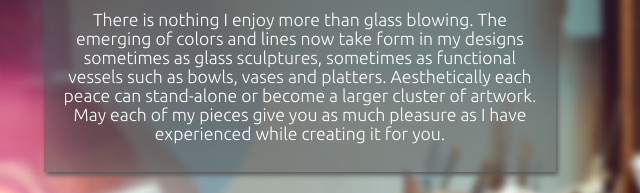
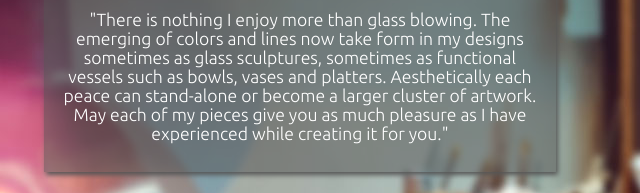
Before and after one commit to jaberibnemahboob/artisan, a plain HTML site: page index.html in a window 1280 px wide. Shown: the part 312-505 px from the top of the page, 640-1280 px from the left. Drawn offline with Linux system fonts and the light colour scheme.

Commit message:
Some of the css

```diff
--- a/index.html
+++ b/index.html
@@ -92,7 +92,7 @@
                     <div class="content">
                         <div class="box">
                             <h1 class="invert">Christian Edwards</h1>
-                            <p class="invert">There is nothing I enjoy more than glass blowing. The emerging of colors and lines now take form in my designs sometimes as glass sculptures, sometimes as functional vessels such as bowls, vases and platters. Aesthetically each peace can stand-alone or become a larger cluster of artwork. May each of my pieces give you as much pleasure as I have experienced while creating it for you.</p>
+                            <p class="invert">"There is nothing I enjoy more than glass blowing. The emerging of colors and lines now take form in my designs sometimes as glass sculptures, sometimes as functional vessels such as bowls, vases and platters. Aesthetically each peace can stand-alone or become a larger cluster of artwork. May each of my pieces give you as much pleasure as I have experienced while creating it for you."</p>
                         </div>
                     </div>
                 </div>
```
